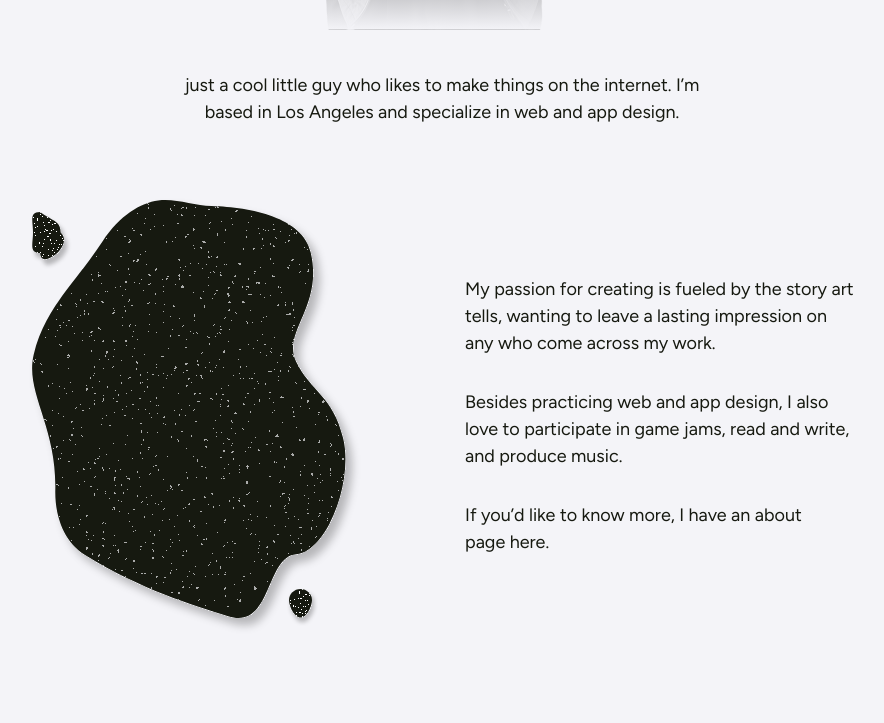
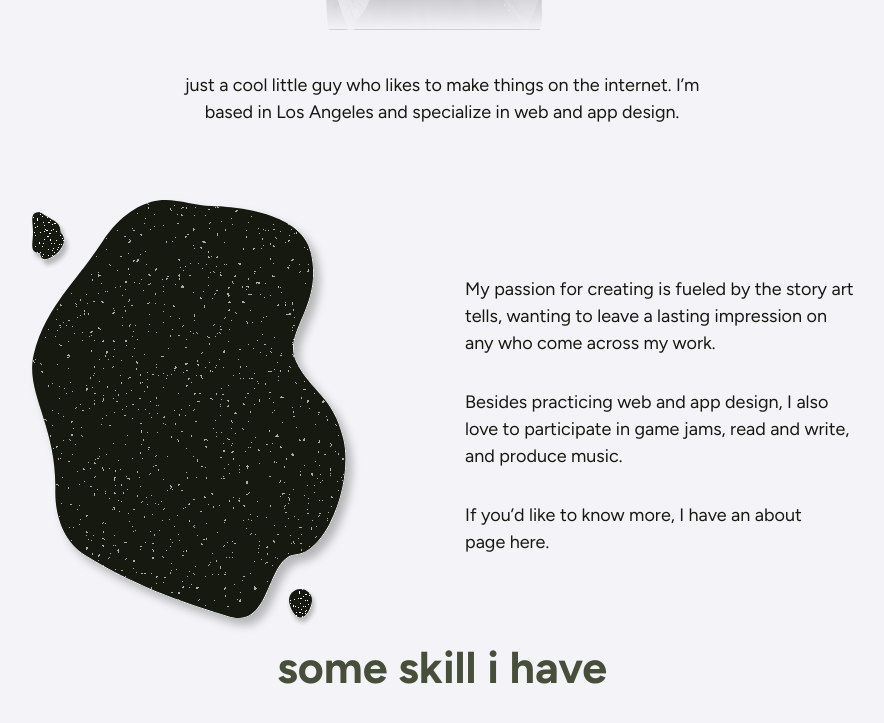
Before and after one commit to jacobcasas/portfolio-site, a website built with Vite: page portfolio-jakob-casas/index.html in a window 1280 px wide. Shown: the part 748-1471 px from the top of the page, without its empty margins (198-1082 px from the left). Built offline with nearby package versions, Linux system fonts and the light colour scheme; a web font is replaced by a local one.

Commit message:
setting up skill section

```diff
--- a/portfolio-jakob-casas/index.html
+++ b/portfolio-jakob-casas/index.html
@@ -59,5 +59,10 @@
         </p>
       </div>
     </div>
+
+    <div class="skill-container">
+      <h2 class="text-secondary">some skill i have</h2>
+      <div class="skill-row-1"></div>
+    </div>
   </div>
 </html>
--- a/portfolio-jakob-casas/src/css/pages/home.css
+++ b/portfolio-jakob-casas/src/css/pages/home.css
@@ -85,3 +85,9 @@
 .about-text p {
     padding: var(--spacing-2) 0 ;
 }
+
+.skill-container {
+    display: flex;
+    flex-direction: column;
+    align-items: center;
+}
```
